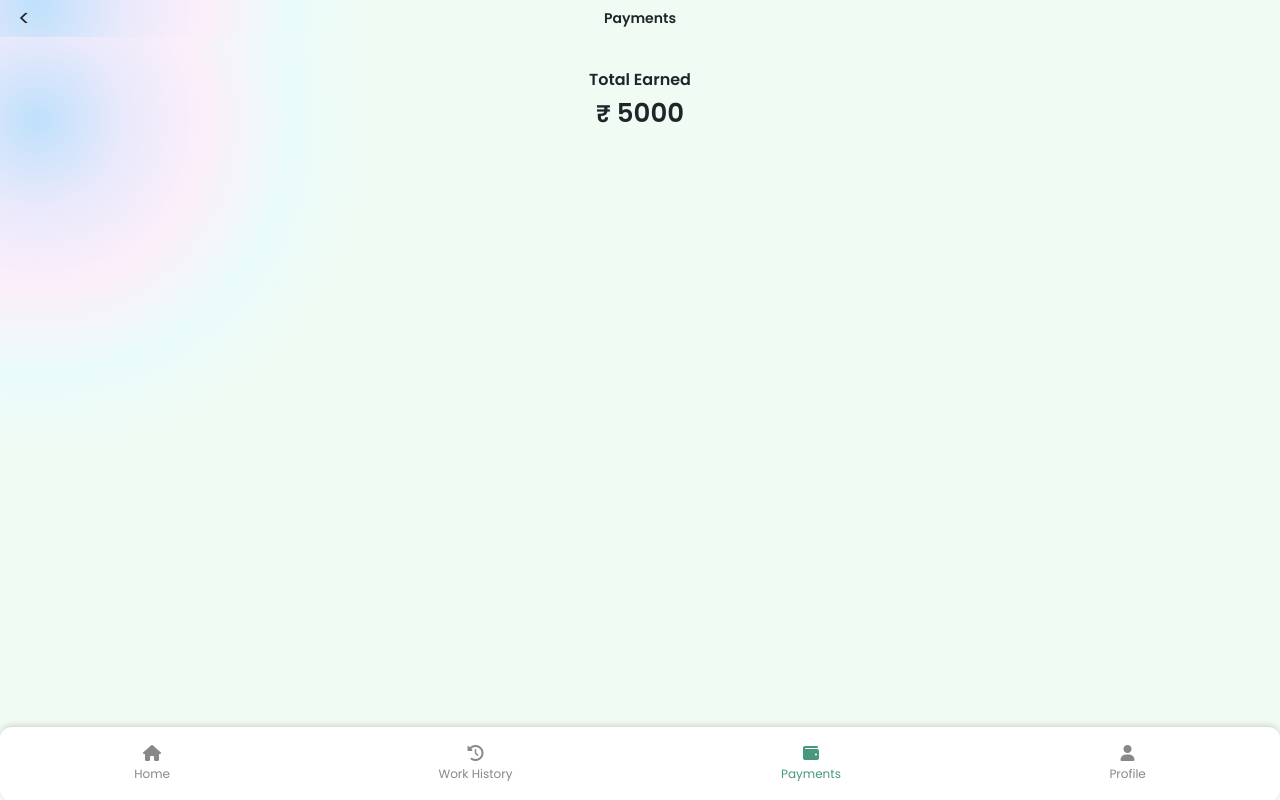
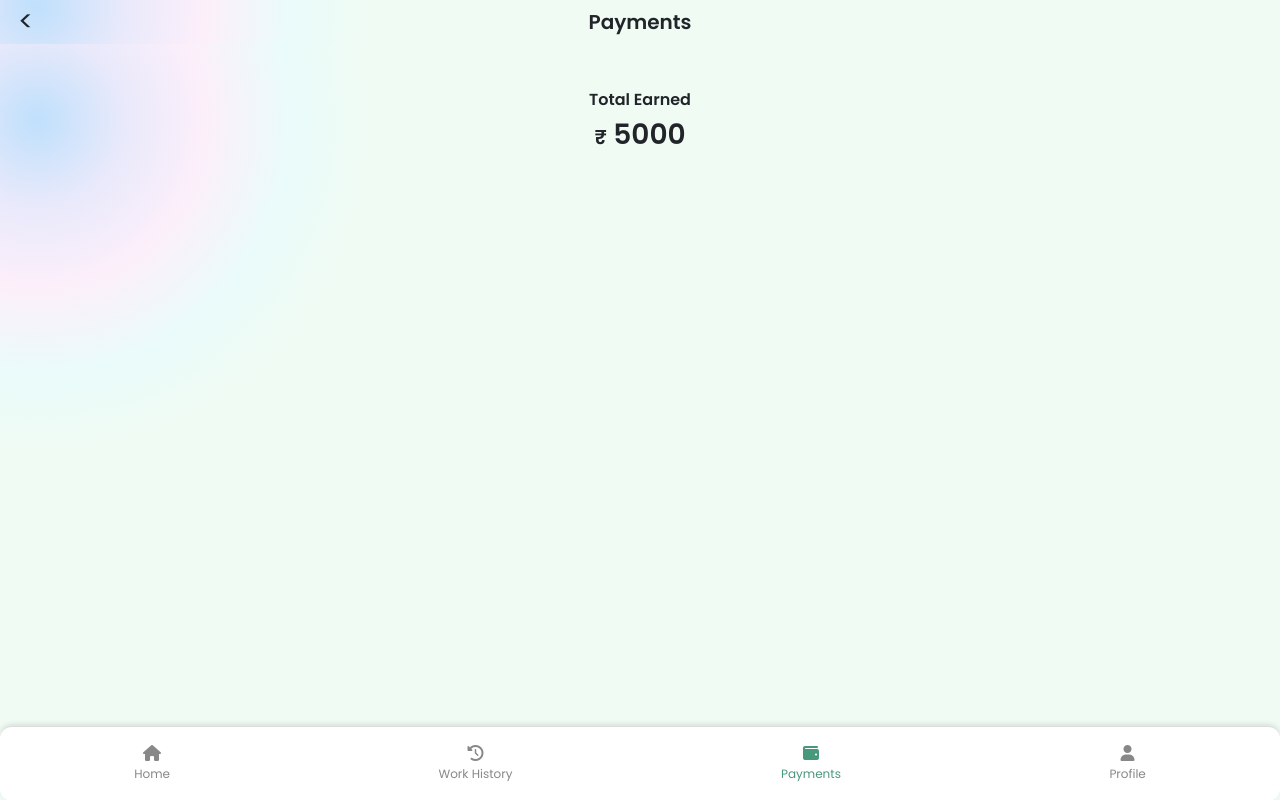
Before and after one commit to Faizi-Faisal/job, a React (Vite) app: page /payments in a window 1280 px wide. Built offline with nearby package versions, Linux system fonts and the light colour scheme; the HTML template or start-up script is replaced by a standard one.

Commit message:
Update Payments.css

```diff
--- a/src/pages/Payments.css
+++ b/src/pages/Payments.css
@@ -5,7 +5,7 @@
     margin: 0;
     height: 100vh;
     position: relative;
-    padding-top: 60px; /* Add padding to accommodate fixed header */
+    padding-top: 120px; /* Adjust padding to accommodate fixed header and sections */
 }
 
 .paymentpagesection-header {
@@ -28,19 +28,24 @@
     border-radius: 50%;
     padding: 8px;
     cursor: pointer;
-    font-size: 22px;
+    font-size: 28px;
 }
 
 .paymentpagesection-title {
     margin: 0;
     font-weight: 600;
-    font-size: 14px;
+    font-size: 20px;
 }
 
 .paymentpagesection-payment {
-    margin-top: 10px; /* Adjust margin to ensure it appears below the header */
+    position: fixed;
+    top: 80px; /* Position below the header */
+    left: 0;
+    width: 100%;
+    background: transparent; /* Transparent background */
     text-align: center;
-    background: transparent; /* Transparent background */
+    padding: 10px;
+    z-index: 900; /* Ensure it is below the header but above other content */
 }
 
 .paymentpagesection-payment h6 {
@@ -49,15 +54,100 @@
 }
 
 .paymentpagesection-amount {
-    font-size: 26px;
+    font-size: 28px;
     font-weight: 600;
     margin-top: 5px;
 }
 
 .paymentpagesection-rupee {
-    font-size: 24px; /* Adjust size of rupee sign */
+    font-size: 20px; /* Adjust size of rupee sign */
 }
 
-  .paymentpagesection-container-inner {
+.paymentpagesection-details {
+    position: fixed;
+    top: 160px; /* Position below the payment section */
+    left: 0;
+    width: 100%;
+    background: transparent; /* Transparent background */
+    display: flex;
+    justify-content: space-around;
     padding: 10px;
+    z-index: 800; /* Ensure it is below the payment section but above other content */
 }
+
+.paymentpagesection-pending,
+.paymentpagesection-transferred {
+    text-align: center;
+}
+
+.paymentpagesection-pending h6,
+.paymentpagesection-transferred h6 {
+    margin: 0;
+    font-weight: 600;
+}
+
+.paymentpagesection-history {
+    position: fixed;
+    top: 240px; /* Position below the details section */
+    left: 0;
+    width: 100%;
+    background: transparent; /* Transparent background */
+    padding: 10px;
+    z-index: 700; /* Ensure it is below the details section but above other content */
+}
+
+.paymentpagesection-history h6 {
+    margin: 0;
+    font-weight: 600;
+    text-align: center;
+    font-size: 14px;
+    color: grey;
+}
+
+.paymentpagesection-history-content {
+    max-height: 300px; /* Adjust based on your needs */
+    overflow-y: auto; /* Enable vertical scrolling */
+}
+
+.paymentpagesection-transaction {
+    display: flex;
+    align-items: center;
+    justify-content: space-between;
+    padding: 10px;
+    background: #ffffff; /* Background color for transaction details */
+    border-radius: 8px;
+    box-shadow: 0 2px 4px rgba(0,0,0,0.1);
+    margin-bottom: 10px; /* Space between transactions */
+    margin-right: 20px;
+    margin-top: 10px;
+}
+
+.paymentpagesection-avatar {
+    width: 40px;
+    height: 40px;
+    display: flex;
+    align-items: center;
+    justify-content: center;
+    border-radius: 50%;
+    background: #d1eaff; /* Light blue background for avatar */
+    color: #0066cc; /* Dark blue text color */
+    font-weight: bold;
+}
+
+.paymentpagesection-info {
+    flex: 1;
+    margin-left: 10px;
+}
+
+.paymentpagesection-transaction-id {
+    font-weight: 600;
+}
+
+.paymentpagesection-date {
+    font-size: 14px;
+    color: #666;
+}
+
+.paymentpagesection-amount {
+    font-weight: 600;
+}
```
Lines whose indentation alone changed are shown as unchanged.
